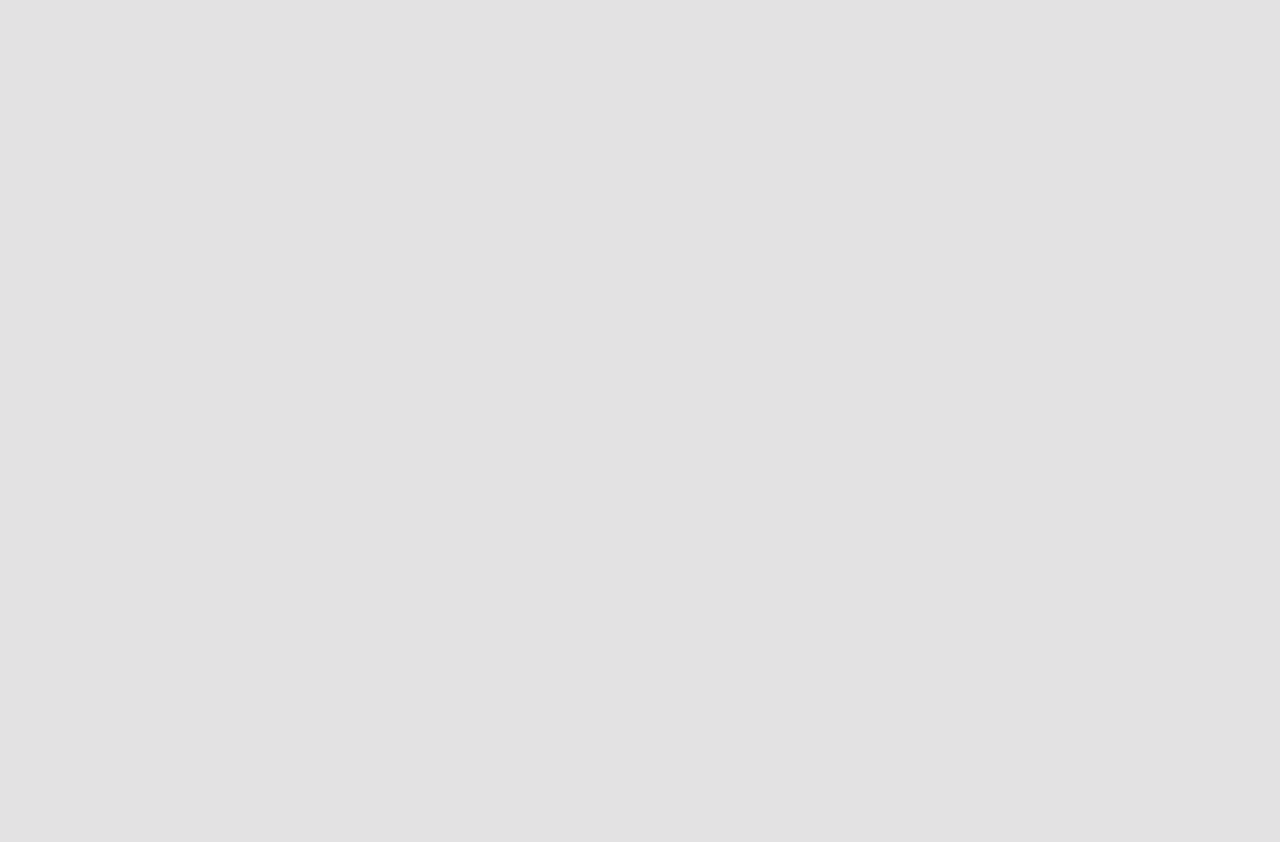
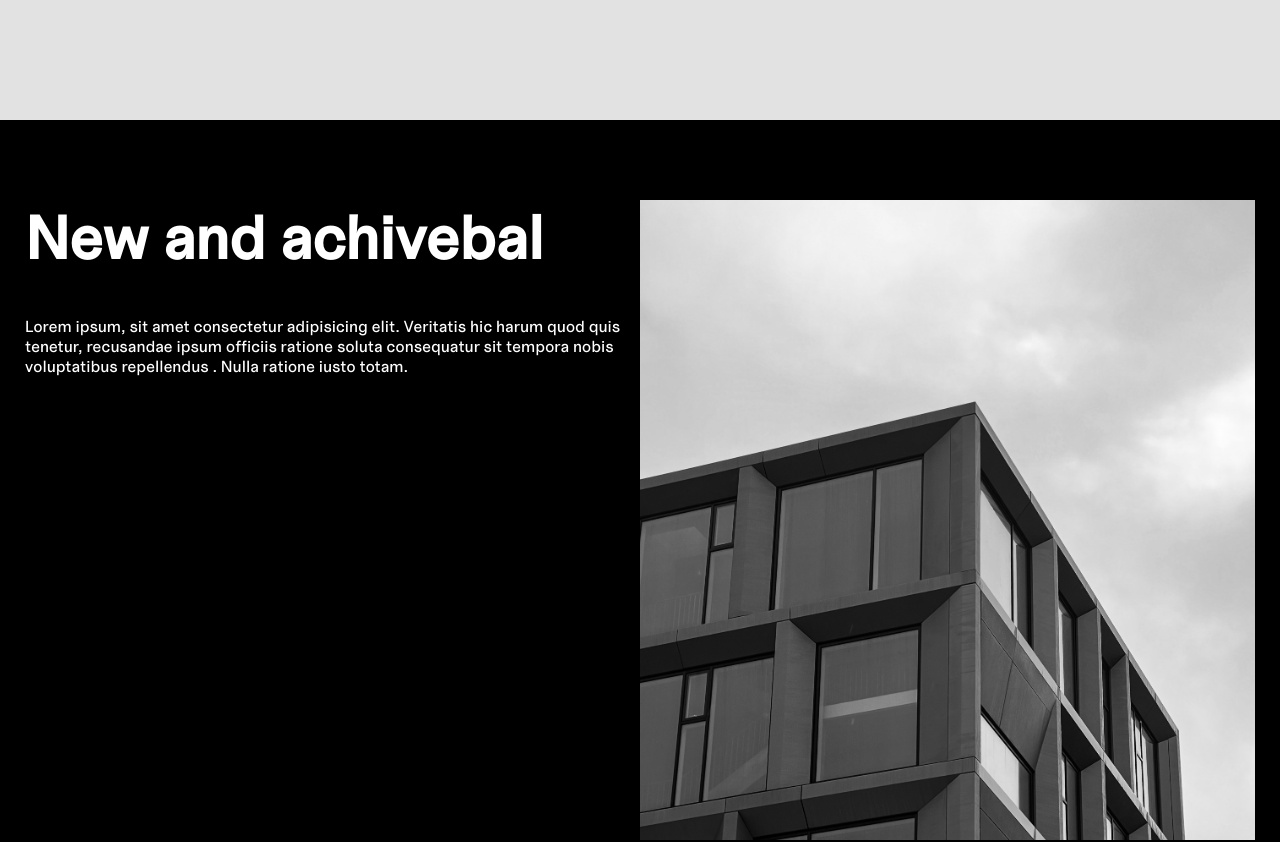
Before and after one commit to ayaOaya/real_state_agency_project, a React (Vite) app: page / in a window 1280 px wide. Shown: the part 1800-2642 px from the top of the page. Built offline with nearby package versions, Linux system fonts and the light colour scheme.

Commit message:
TENTH commit

```diff
--- a/src/components/More/More.jsx
+++ b/src/components/More/More.jsx
@@ -3,28 +3,41 @@ import "./style.scss"
 import gsap from 'gsap'
 import ScrollTrigger from 'gsap/ScrollTrigger'
 import Contact from "../Contact/Contact"
-
+import { useRef } from 'react'
 
 
 export default function More() {
     gsap.registerPlugin(ScrollTrigger);
+    const elementRef = useRef(null);
 
 
-    useEffect(()=>{
+    useEffect(() => {
+      gsap.to(".more-bg", {
+        opacity: 1,
+        scale: 1,
+        duration: 1,
+        scrollTrigger: {
+          trigger: ".more-bg",
+        },
+      });
 
+      const element = elementRef.current;
+      const trigger = ScrollTrigger.create({
+        trigger: element,
+        start: 'top bottom',
+        end: 'bottom top',
+      });
 
-        gsap.to(".more-bg", { opacity: 1,
-          scale: 1,
-          duration: 1,
-          scrollTrigger: {
-            trigger: ".more-bg",
-          },})
+      gsap.to(".bg-text-grid", {
+        backgroundColor: '#000000',
+        scrollTrigger: {
+          trigger: ".bg-text-grid",
+          start: 'top bottom',
+          end: 'bottom bottom',
+        }
+      });
+    }, []);
 
-
-
-
-
-    },[])
   return (
     <>
     <div className='more'>
@@ -45,12 +58,40 @@ export default function More() {
     </div>
 
 
+    {/* <div className="bg-text-grid">
+    <div className="bg-texts-titles">
+    <h2 className="text-h2-grid">New and achivebal</h2>
+    <p className="text-p-grid">Lorem ipsum,  sit amet consectetur adipisicing elit. Veritatis hic harum quod quis tenetur, recusandae ipsum officiis ratione soluta consequatur sit tempora nobis voluptatibus repellendus . Nulla ratione iusto totam.</p>
+    </div>
+    <div className="img-grid"></div>
+
+   </div> */}
+
+   {/* <Contact /> */}
+    </div>
+
+
+    <div className="bg-text-grid" ref={elementRef}>
+    <div className="bg-texts-titles">
+    <h2 className="text-h2-grid">New and achivebal</h2>
+    <p className="text-p-grid">Lorem ipsum,  sit amet consectetur adipisicing elit. Veritatis hic harum quod quis tenetur, recusandae ipsum officiis ratione soluta consequatur sit tempora nobis voluptatibus repellendus . Nulla ratione iusto totam.</p>
+    </div>
+    <div className="img-grid"></div>
+
+   </div>
 
 
 
-<Contact />
-   </div>
+
+
+
 
     </>
   )
 }
+
+/* to do:
+change the bg color only when it in view.
+add a component animation to the home page.
+
+*/
--- a/src/components/More/style.scss
+++ b/src/components/More/style.scss
@@ -70,4 +70,27 @@
     }
 
 
+
 }
+
+.bg-text-grid{
+    display: grid;
+    grid-template-columns: 1fr 1fr;
+    position: absolute;
+    top: 120rem;
+    padding: 5rem 25px ;
+    height: 120vh;
+    color: #fff;
+
+
+
+    .img-grid{
+        background-image: url(../../../public/rent_agenyc_imgs/david-andic-0jWqEDqnH-U-unsplash.jpg);
+        height: 80vh;
+        background-size: cover;
+    }
+    .text-h2-grid{
+        font-size: 60px;
+        padding-bottom: 40px;
+    }
+  }
```
